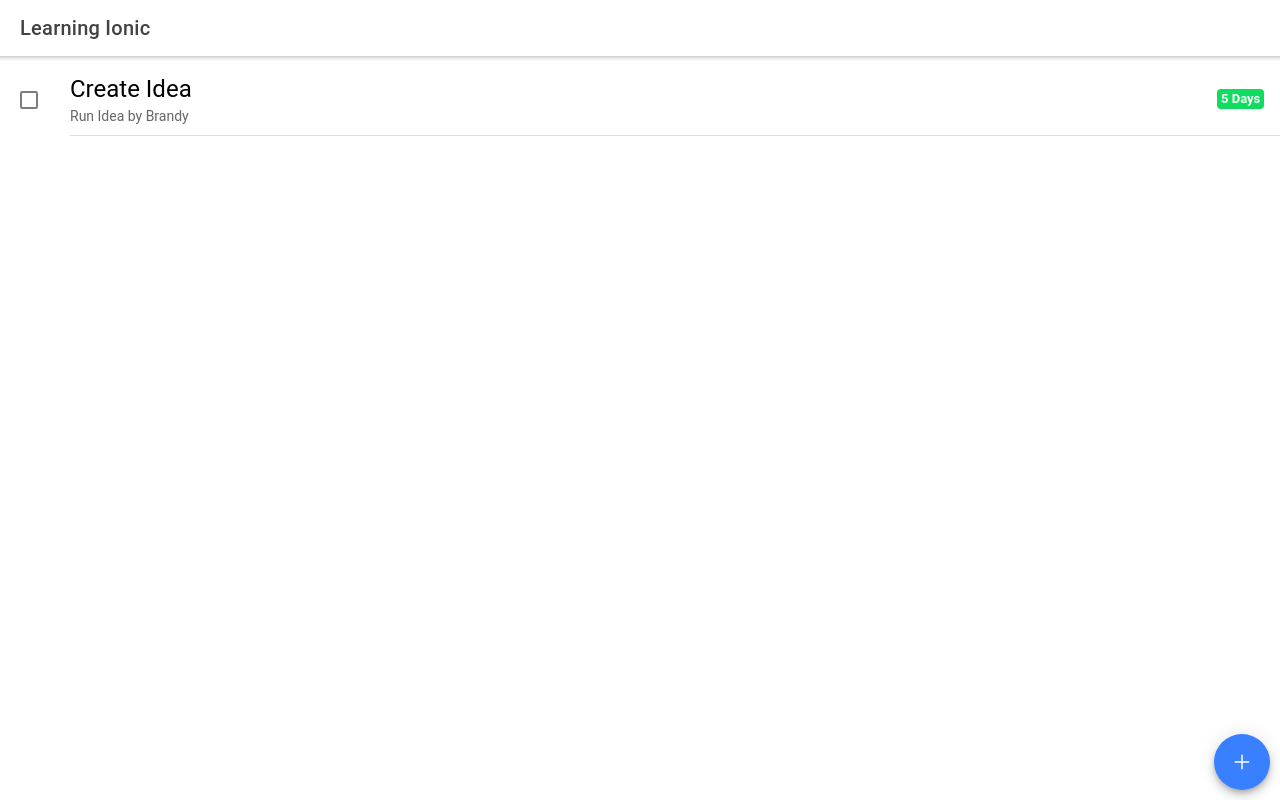
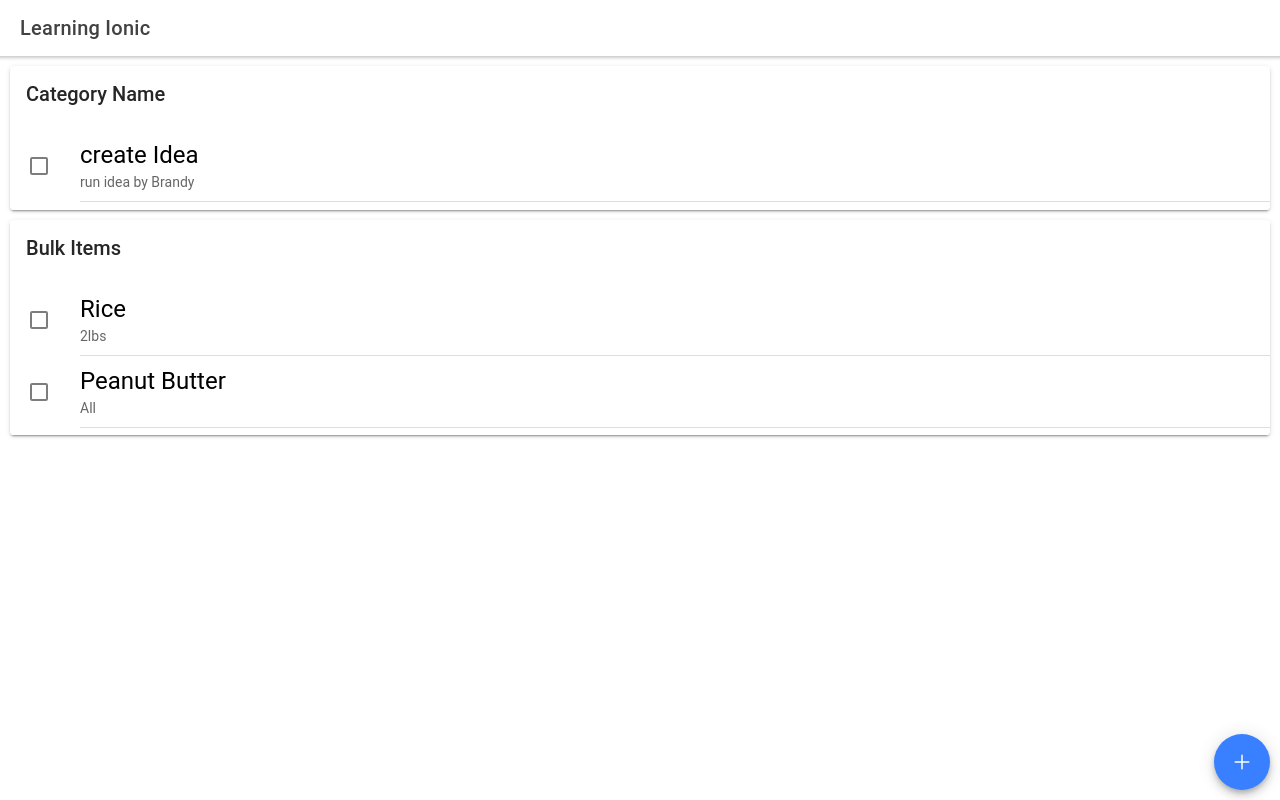
Before and after one commit to thegouge/Groceries, a React (Create React App) app: page /home in a window 1280 px wide. Built offline with nearby package versions, Linux system fonts and the light colour scheme; the HTML template or start-up script is replaced by a standard one.

Commit message:
added category component

```diff
--- a/package.json
+++ b/package.json
@@ -28,9 +28,6 @@
     "test": "react-scripts test",
     "eject": "react-scripts eject"
   },
-  "eslintConfig": {
-    "extends": "react-app"
-  },
   "browserslist": {
     "production": [
       ">0.2%",
--- /dev/null
+++ b/src/components/category.tsx
@@ -0,0 +1,49 @@
+import React from "react";
+import {
+  IonCard,
+  IonCardHeader,
+  IonCardTitle,
+  IonList,
+  IonItem,
+  IonCheckbox,
+  IonLabel,
+  IonNote,
+  IonReorder,
+} from "@ionic/react";
+
+import {CategoryClass, Item} from "../lib/interfaces";
+
+interface Props {
+  category: CategoryClass;
+}
+
+const Category: React.FC<Props> = ({category}) => {
+  const clickItem = (index: number) => {
+    console.log("fire!");
+    category.items[index].isChecked = !category.items[index].isChecked;
+  };
+  const catItems = category.items.map((item: Item, index: number) => (
+    <IonItem
+      key={`${category.name}:${item.name}`}
+      onClick={(e) => clickItem(index)}>
+      <IonCheckbox slot="start" checked={item.isChecked} />
+      <IonLabel>
+        <h1>{item.name}</h1>
+        <IonNote>{item.quantity}</IonNote>
+      </IonLabel>
+    </IonItem>
+  ));
+
+  return (
+    <IonReorder>
+      <IonCard>
+        <IonCardHeader>
+          <IonCardTitle>{category.name}</IonCardTitle>
+        </IonCardHeader>
+        <IonList>{catItems}</IonList>
+      </IonCard>
+    </IonReorder>
+  );
+};
+
+export default Category;
--- /dev/null
+++ b/src/global.css
@@ -0,0 +1,3 @@
+.pull-right {
+  float: right;
+}
--- /dev/null
+++ b/src/lib/interfaces.ts
@@ -0,0 +1,12 @@
+export interface CategoryClass {
+  id: number;
+  name: string;
+  items: Item[];
+}
+
+export interface Item {
+  id: number;
+  name: string;
+  quantity: string;
+  isChecked: boolean;
+}
--- a/src/pages/Home.tsx
+++ b/src/pages/Home.tsx
@@ -4,42 +4,62 @@ import {
   IonPage,
   IonTitle,
   IonToolbar,
-  IonList,
-  IonItem,
-  IonCheckbox,
-  IonLabel,
-  IonNote,
-  IonBadge,
   IonFab,
   IonFabButton,
   IonIcon,
 } from "@ionic/react";
-import React from "react";
+import React, {useState} from "react";
 import {add} from "ionicons/icons";
 import {RouteComponentProps} from "react-router";
+import {CategoryClass} from "../lib/interfaces";
+import Category from "../components/category";
 
 const Home: React.FC<RouteComponentProps> = (props) => {
+  const [catList, setCatList] = useState([
+    {
+      id: 0,
+      name: "Category Name",
+      items: [
+        {
+          id: 0,
+          name: "create Idea",
+          quantity: "run idea by Brandy",
+          isChecked: false,
+        },
+      ],
+    },
+    {
+      id: 1,
+      name: "Bulk Items",
+      items: [
+        {
+          id: 0,
+          name: "Rice",
+          quantity: "2lbs",
+          isChecked: false,
+        },
+        {
+          id: 1,
+          name: "Peanut Butter",
+          quantity: "All",
+          isChecked: false,
+        },
+      ],
+    },
+  ]);
+  const categoryList = catList.map((category: CategoryClass) => (
+    <Category category={category} key={`${category.name}-card`} />
+  ));
+
   return (
     <IonPage>
       <IonHeader>
         <IonToolbar>
-          <IonTitle>Learning Ionic</IonTitle>
+          <IonTitle slot="start">Learning Ionic</IonTitle>
         </IonToolbar>
       </IonHeader>
       <IonContent>
-        <IonList>
-          <IonItem>
-            <IonCheckbox slot="start" />
-            <IonLabel>
-              <h1>Create Idea</h1>
-              <IonNote>Run Idea by Brandy</IonNote>
-            </IonLabel>
-            <IonBadge color="success" slot="end">
-              5 Days
-            </IonBadge>
-          </IonItem>
-        </IonList>
-
+        {categoryList}
         <IonFab vertical="bottom" horizontal="end" slot="fixed">
           <IonFabButton onClick={() => props.history.push("/new")}>
             <IonIcon icon={add} />
```
Also changed, not shown: src/App.tsx (+3 -10 lines), 2 other files (tests, documents, lock files or other folders).
